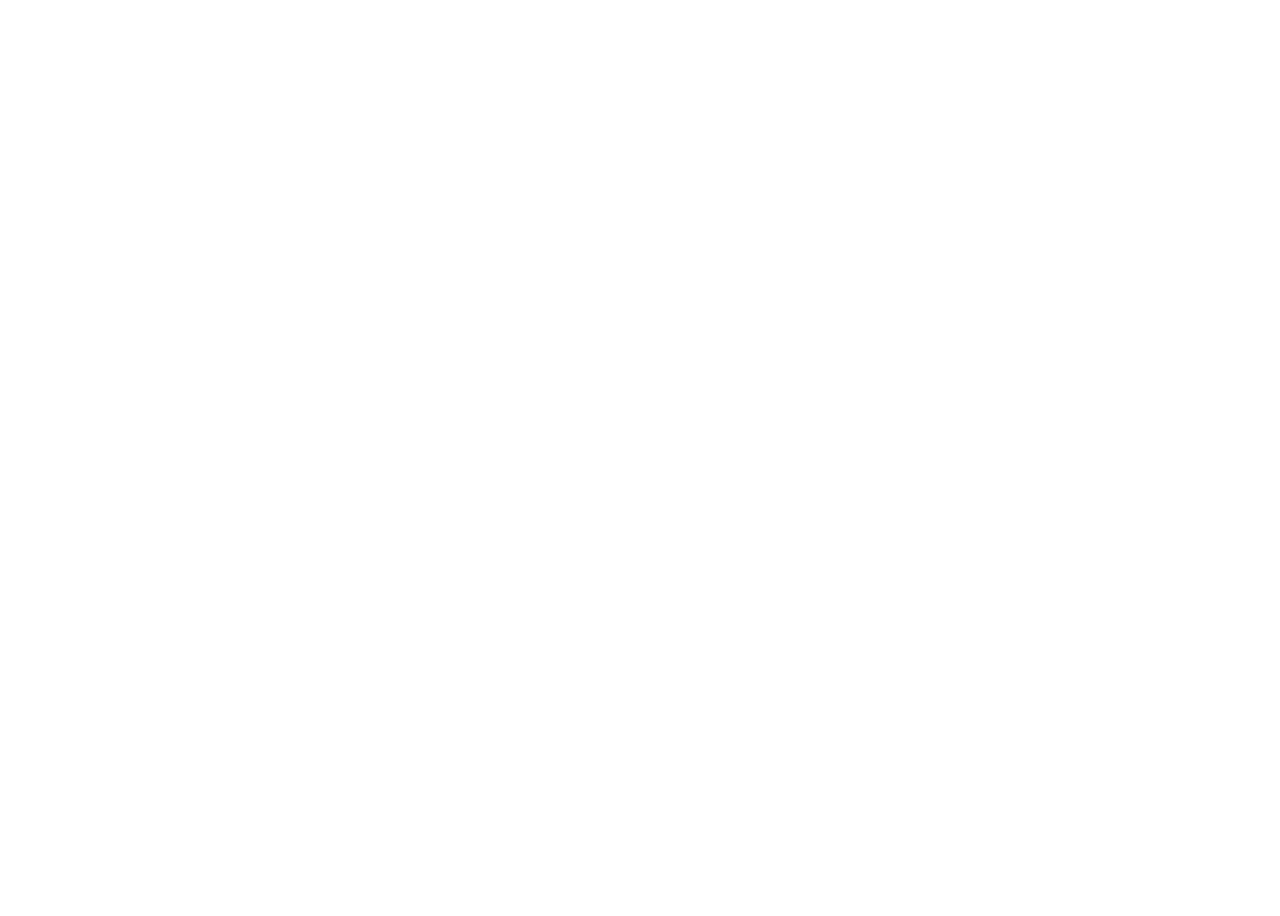
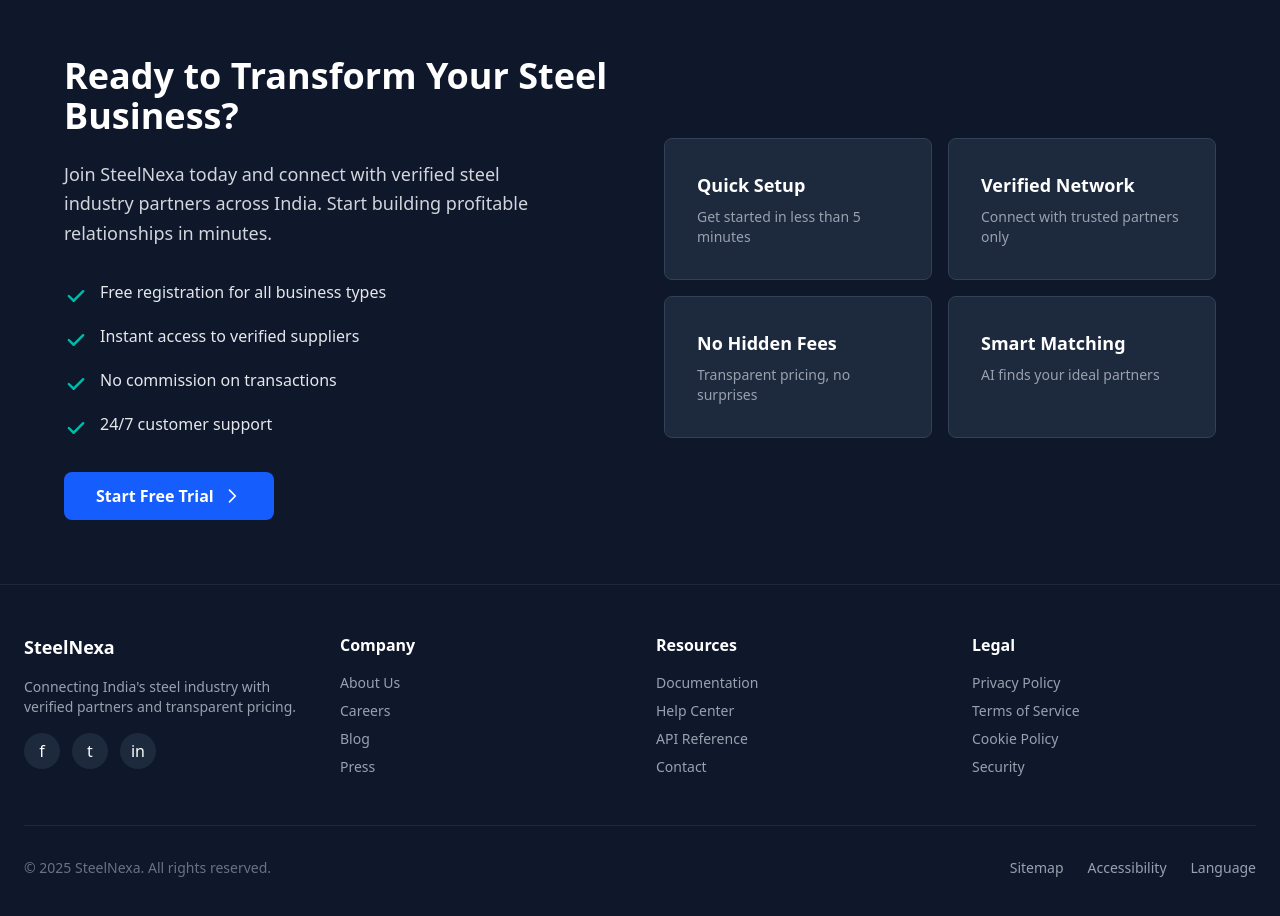
Before and after one commit to shambu2/steel, an Angular app: page / in a window 1280 px wide. Shown: the part 3780-4696 px from the top of the page. Before the commit the page ends 3772 px from the top, so only its background shows below. Built offline with nearby package versions, Linux system fonts and the light colour scheme.

Commit message:
footer added

```diff
--- /dev/null
+++ b/src/app/components/footer/footer.component.html
@@ -0,0 +1,75 @@
+<!-- Footer Section -->
+<footer class="bg-slate-900 text-gray-300 border-t border-slate-800">
+  <!-- Main Footer Content -->
+  <div class="max-w-7xl mx-auto px-6 py-12">
+    <div class="grid grid-cols-1 md:grid-cols-2 lg:grid-cols-4 gap-8">
+
+      <!-- Column 1: About -->
+      <div>
+        <h3 class="text-white text-lg font-bold mb-4">SteelNexa</h3>
+        <p class="text-sm text-gray-400 mb-4">
+          Connecting India's steel industry with verified partners and transparent pricing.
+        </p>
+        <div class="flex gap-3">
+          <a href="#" class="w-9 h-9 bg-slate-800 hover:bg-blue-600 rounded-full flex items-center justify-center transition">
+            <span class="text-white">f</span>
+          </a>
+          <a href="#" class="w-9 h-9 bg-slate-800 hover:bg-blue-600 rounded-full flex items-center justify-center transition">
+            <span class="text-white">t</span>
+          </a>
+          <a href="#" class="w-9 h-9 bg-slate-800 hover:bg-blue-600 rounded-full flex items-center justify-center transition">
+            <span class="text-white">in</span>
+          </a>
+        </div>
+      </div>
+
+      <!-- Column 2: Company -->
+      <div>
+        <h4 class="text-white font-bold mb-4">Company</h4>
+        <ul class="space-y-2 text-sm">
+          <li><a href="#" class="text-gray-400 hover:text-blue-400 transition">About Us</a></li>
+          <li><a href="#" class="text-gray-400 hover:text-blue-400 transition">Careers</a></li>
+          <li><a href="#" class="text-gray-400 hover:text-blue-400 transition">Blog</a></li>
+          <li><a href="#" class="text-gray-400 hover:text-blue-400 transition">Press</a></li>
+        </ul>
+      </div>
+
+      <!-- Column 3: Resources -->
+      <div>
+        <h4 class="text-white font-bold mb-4">Resources</h4>
+        <ul class="space-y-2 text-sm">
+          <li><a href="#" class="text-gray-400 hover:text-blue-400 transition">Documentation</a></li>
+          <li><a href="#" class="text-gray-400 hover:text-blue-400 transition">Help Center</a></li>
+          <li><a href="#" class="text-gray-400 hover:text-blue-400 transition">API Reference</a></li>
+          <li><a href="#" class="text-gray-400 hover:text-blue-400 transition">Contact</a></li>
+        </ul>
+      </div>
+
+      <!-- Column 4: Legal -->
+      <div>
+        <h4 class="text-white font-bold mb-4">Legal</h4>
+        <ul class="space-y-2 text-sm">
+          <li><a href="#" class="text-gray-400 hover:text-blue-400 transition">Privacy Policy</a></li>
+          <li><a href="#" class="text-gray-400 hover:text-blue-400 transition">Terms of Service</a></li>
+          <li><a href="#" class="text-gray-400 hover:text-blue-400 transition">Cookie Policy</a></li>
+          <li><a href="#" class="text-gray-400 hover:text-blue-400 transition">Security</a></li>
+        </ul>
+      </div>
+
+    </div>
+
+    <!-- Divider -->
+    <div class="border-t border-slate-800 mt-12 pt-8">
+      <div class="flex flex-col md:flex-row justify-between items-center gap-4">
+        <p class="text-sm text-gray-500">
+          &copy; 2025 SteelNexa. All rights reserved.
+        </p>
+        <div class="flex gap-6 text-sm">
+          <a href="#" class="text-gray-400 hover:text-blue-400 transition">Sitemap</a>
+          <a href="#" class="text-gray-400 hover:text-blue-400 transition">Accessibility</a>
+          <a href="#" class="text-gray-400 hover:text-blue-400 transition">Language</a>
+        </div>
+      </div>
+    </div>
+  </div>
+</footer>
--- a/src/app/components/stats/stats.component.html
+++ b/src/app/components/stats/stats.component.html
@@ -1,4 +1,4 @@
-<section class="w-full py-20 px-4 bg-gradient-to-b from-blue-600 to-blue-700">
+<section class="w-full py-20 px-4 bg-linear-to-b from-blue-600 to-blue-700">
   <div class="max-w-6xl mx-auto">
     <!-- Header -->
     <div class="text-center mb-16">
--- /dev/null
+++ b/src/app/components/transform/transform.component.html
@@ -0,0 +1,81 @@
+<section class="bg-slate-900 text-white py-16 px-6">
+  <div class="mx-10 grid grid-cols-1 lg:grid-cols-2 gap-12 items-center">
+    <!-- Left Side -->
+    <div class="space-y-8">
+      <div>
+        <h2 class="text-4xl font-bold mb-6 text-white">
+          Ready to Transform Your Steel Business?
+        </h2>
+        <p class="text-gray-300 max-w-[500px] text-lg leading-relaxed">
+          Join SteelNexa today and connect with verified steel industry partners across India. Start building profitable relationships in minutes.
+        </p>
+      </div>
+
+      <!-- Checklist -->
+      <div class="space-y-4">
+        <div class="flex items-start gap-3">
+          <svg class="w-6 h-6 text-teal-500 shrink-0 mt-1" fill="currentColor" viewBox="0 0 20 20">
+            <path fill-rule="evenodd" d="M16.707 5.293a1 1 0 010 1.414l-8 8a1 1 0 01-1.414 0l-4-4a1 1 0 011.414-1.414L8 12.586l7.293-7.293a1 1 0 011.414 0z" clip-rule="evenodd" />
+          </svg>
+          <span class="text-gray-200">Free registration for all business types</span>
+        </div>
+
+        <div class="flex items-start gap-3">
+          <svg class="w-6 h-6 text-teal-500 shrink-0 mt-1" fill="currentColor" viewBox="0 0 20 20">
+            <path fill-rule="evenodd" d="M16.707 5.293a1 1 0 010 1.414l-8 8a1 1 0 01-1.414 0l-4-4a1 1 0 011.414-1.414L8 12.586l7.293-7.293a1 1 0 011.414 0z" clip-rule="evenodd" />
+          </svg>
+          <span class="text-gray-200">Instant access to verified suppliers</span>
+        </div>
+
+        <div class="flex items-start gap-3">
+          <svg class="w-6 h-6 text-teal-500 shrink-0 mt-1" fill="currentColor" viewBox="0 0 20 20">
+            <path fill-rule="evenodd" d="M16.707 5.293a1 1 0 010 1.414l-8 8a1 1 0 01-1.414 0l-4-4a1 1 0 011.414-1.414L8 12.586l7.293-7.293a1 1 0 011.414 0z" clip-rule="evenodd" />
+          </svg>
+          <span class="text-gray-200">No commission on transactions</span>
+        </div>
+
+        <div class="flex items-start gap-3">
+          <svg class="w-6 h-6 text-teal-500 shrink-0 mt-1" fill="currentColor" viewBox="0 0 20 20">
+            <path fill-rule="evenodd" d="M16.707 5.293a1 1 0 010 1.414l-8 8a1 1 0 01-1.414 0l-4-4a1 1 0 011.414-1.414L8 12.586l7.293-7.293a1 1 0 011.414 0z" clip-rule="evenodd" />
+          </svg>
+          <span class="text-gray-200">24/7 customer support</span>
+        </div>
+      </div>
+
+      <!-- CTA Button -->
+      <button class="inline-flex items-center gap-2 bg-blue-600 hover:bg-blue-700 text-white font-semibold py-3 px-8 rounded-lg transition-colors duration-200">
+        <span>Start Free Trial</span>
+        <svg class="w-5 h-5" fill="none" stroke="currentColor" viewBox="0 0 24 24">
+          <path stroke-linecap="round" stroke-linejoin="round" stroke-width="2" d="M9 5l7 7-7 7" />
+        </svg>
+      </button>
+    </div>
+
+    <!-- Right Side - Feature Cards -->
+    <div class="grid grid-cols-2 gap-4">
+      <!-- Quick Setup Card -->
+      <div class="bg-slate-800 border border-slate-700 rounded-lg p-8 hover:border-teal-500 transition-colors duration-200">
+        <h3 class="text-lg font-semibold text-white mb-2">Quick Setup</h3>
+        <p class="text-gray-400 text-sm">Get started in less than 5 minutes</p>
+      </div>
+
+      <!-- Verified Network Card -->
+      <div class="bg-slate-800 border border-slate-700 rounded-lg p-8 hover:border-teal-500 transition-colors duration-200">
+        <h3 class="text-lg font-semibold text-white mb-2">Verified Network</h3>
+        <p class="text-gray-400 text-sm">Connect with trusted partners only</p>
+      </div>
+
+      <!-- No Hidden Fees Card -->
+      <div class="bg-slate-800 border border-slate-700 rounded-lg p-8 hover:border-teal-500 transition-colors duration-200">
+        <h3 class="text-lg font-semibold text-white mb-2">No Hidden Fees</h3>
+        <p class="text-gray-400 text-sm">Transparent pricing, no surprises</p>
+      </div>
+
+      <!-- Smart Matching Card -->
+      <div class="bg-slate-800 border border-slate-700 rounded-lg p-8 hover:border-teal-500 transition-colors duration-200">
+        <h3 class="text-lg font-semibold text-white mb-2">Smart Matching</h3>
+        <p class="text-gray-400 text-sm">AI finds your ideal partners</p>
+      </div>
+    </div>
+  </div>
+</section>
--- a/src/app/pages/home/home.component.html
+++ b/src/app/pages/home/home.component.html
@@ -5,3 +5,5 @@
 <app-working></app-working>
 <app-features></app-features>
 <app-stats></app-stats>
+<app-transform></app-transform>
+<app-footer></app-footer>
--- a/src/app/pages/home/home.component.ts
+++ b/src/app/pages/home/home.component.ts
@@ -5,10 +5,12 @@
 import { WorkingComponent } from "../../components/working/working.component";
 import { FeaturesComponent } from "../../components/features/features.component";
 import { StatsComponent } from "../../components/stats/stats.component";
+import { TransformComponent } from "../../components/transform/transform.component";
+import { FooterComponent } from "../../components/footer/footer.component";
 
 @Component({
   selector: 'app-home',
-  imports: [NavbarComponent, HeroComponent, ProductsComponent, WorkingComponent, FeaturesComponent, StatsComponent],
+  imports: [NavbarComponent, HeroComponent, ProductsComponent, WorkingComponent, FeaturesComponent, StatsComponent, TransformComponent, FooterComponent],
   templateUrl: './home.component.html',
   styleUrl: './home.component.css'
 })
```
Also changed, not shown: src/app/components/footer/footer.component.ts (added, +11 -0 lines), src/app/components/transform/transform.component.ts (added, +11 -0 lines), src/app/components/footer/footer.component.css (added), src/app/components/transform/transform.component.css (added), 2 other files (tests, documents, lock files or other folders).
